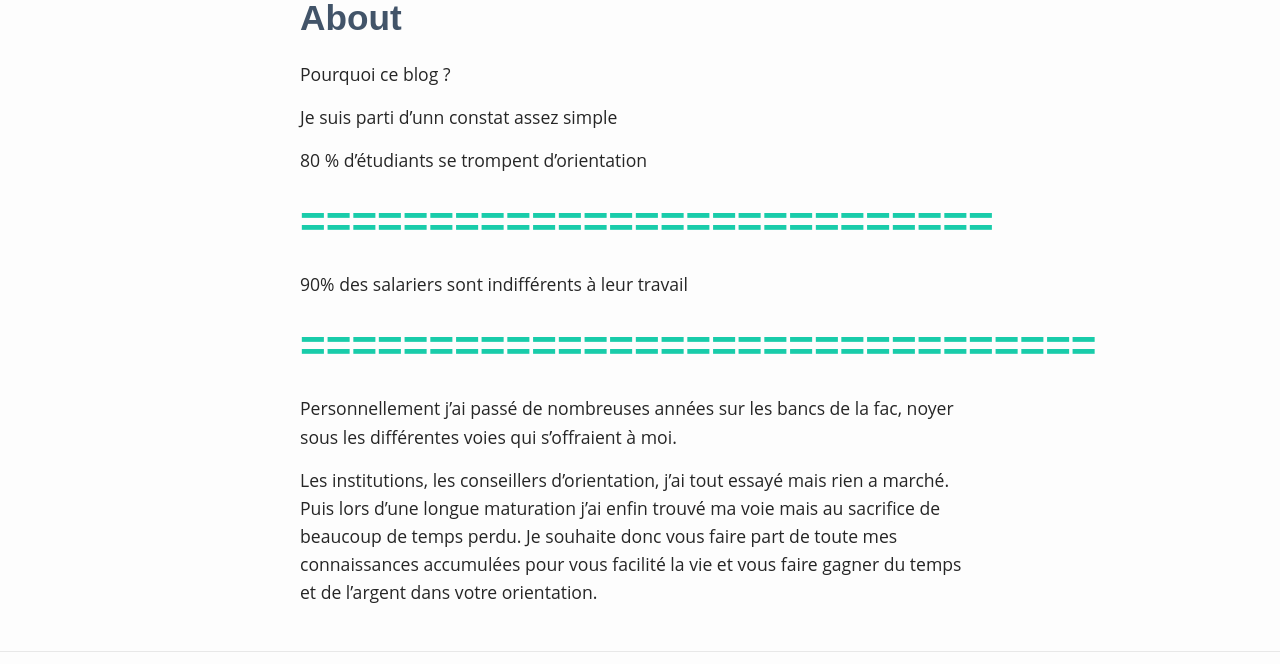
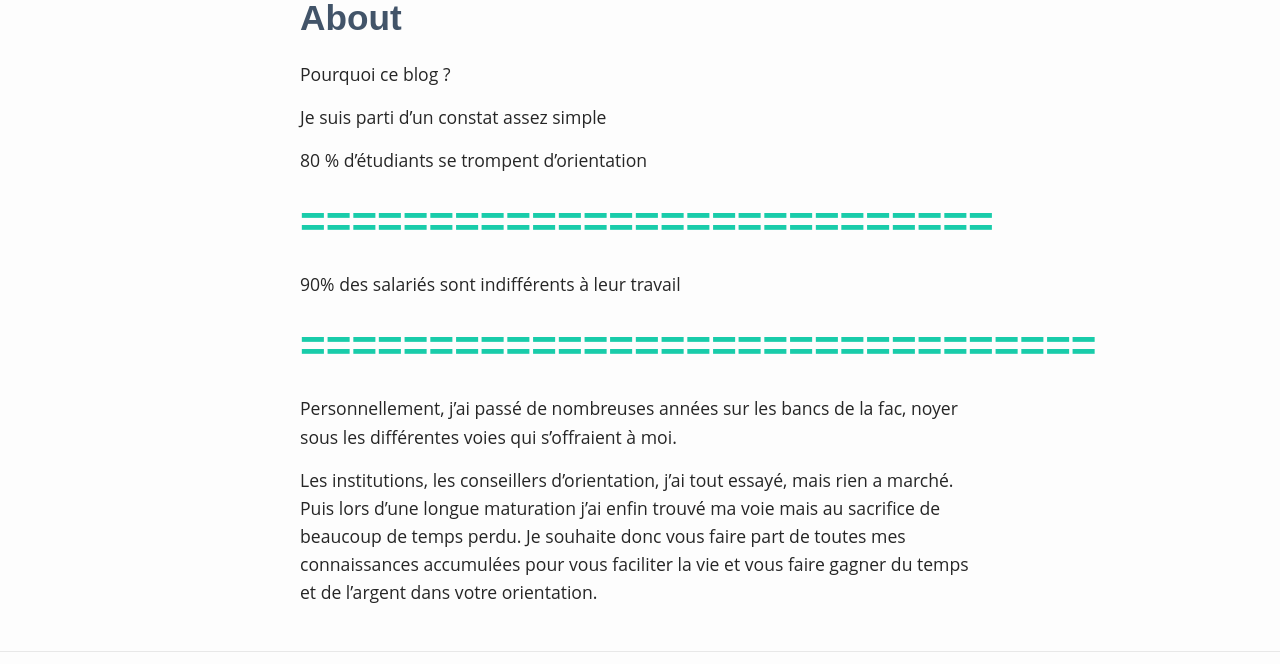
Before and after one commit to florentdab/positive-orientation, a Jekyll site: the page built from about.md, in a window 1280 px wide and 900 px high, scrolled down 383 px. Shown: the part 155-819 px from the top of the window. Built offline with Jekyll 4.4.1, drawn with Linux system fonts in a browser that asks for light colours.

Commit message:
Update about.md

```diff
--- a/about.md
+++ b/about.md
@@ -5,7 +5,7 @@ permalink: /about/
 ---
 Pourquoi ce blog ?
 
-Je suis parti d'unn constat assez simple
+Je suis parti d'un constat assez simple
 
 80 % d'étudiants se trompent d'orientation
 
@@ -14,13 +14,13 @@ Je suis parti d'unn constat assez simple
 
 
 
-90% des salariers sont indifférents à leur travail
+90% des salariés sont indifférents à leur travail
 
 ===============================
 ====================================
 
 
 
-Personnellement j'ai passé de nombreuses années sur les bancs de la fac, noyer sous les différentes voies qui s'offraient à moi.
+Personnellement, j'ai passé de nombreuses années sur les bancs de la fac, noyer sous les différentes voies qui s'offraient à moi.
 
-Les institutions, les conseillers d'orientation, j'ai tout essayé mais rien a marché. Puis lors d'une longue maturation j'ai enfin trouvé ma voie mais au sacrifice de beaucoup de temps perdu. Je souhaite donc vous faire part de toute mes connaissances accumulées pour vous facilité la vie et vous faire gagner du temps et de l'argent dans votre orientation.
+Les institutions, les conseillers d'orientation, j'ai tout essayé, mais rien a marché. Puis lors d'une longue maturation j'ai enfin trouvé ma voie mais au sacrifice de beaucoup de temps perdu. Je souhaite donc vous faire part de toutes mes connaissances accumulées pour vous faciliter la vie et vous faire gagner du temps et de l'argent dans votre orientation.
```
